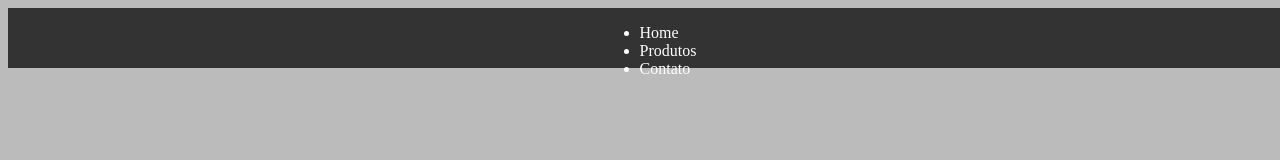
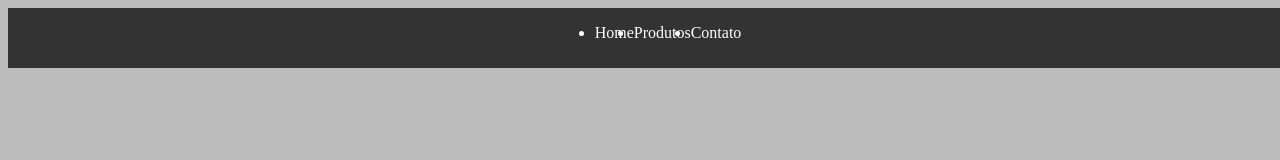
Before and after one commit to Matheus-farias-almeida/tagsSemanticas, a plain HTML site: page index.html in a window 1280 px wide. Drawn offline with Linux system fonts and the light colour scheme.

Commit message:
estilo2.1

```diff
--- a/css/style.css
+++ b/css/style.css
@@ -19,3 +19,11 @@ header nav{
     align-items: center;
     color: #fff;
 }
+
+nav ul{
+    position: relative;
+    display: flex;
+    flex-direction: row;
+    justify-content: center;
+    align-items: center;
+}
```
